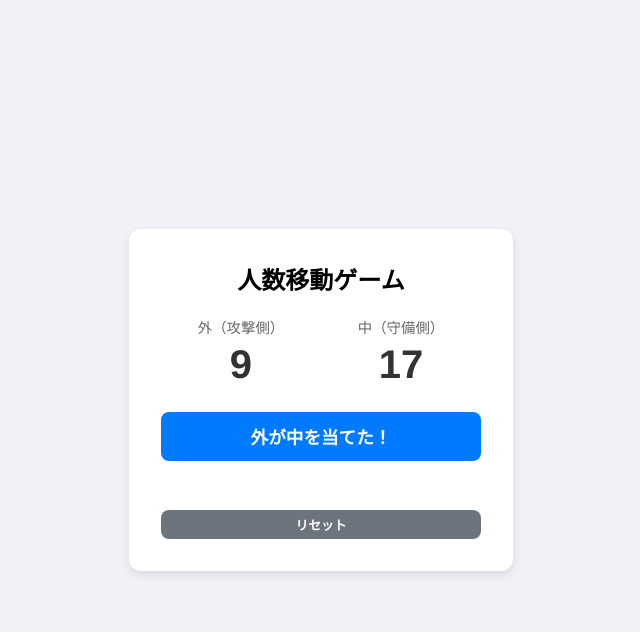
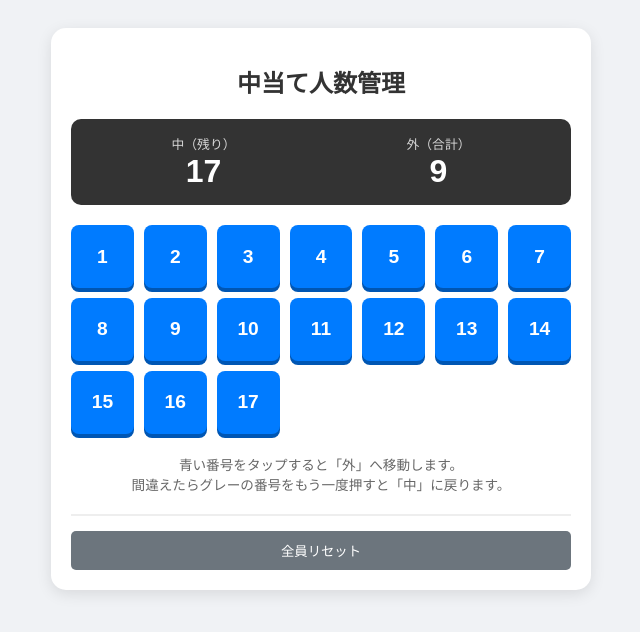
Before and after one commit to okada1202-1/Tokutenhyo1, a plain HTML site: page index.html in a window 1280 px wide. Shown: the whole page, without its empty margins (319-959 px from the left). Drawn offline with Linux system fonts and the light colour scheme.

Commit message:
Update index.html

```diff
--- a/index.html
+++ b/index.html
@@ -3,126 +3,104 @@
 <head>
     <meta charset="UTF-8">
     <meta name="viewport" content="width=device-width, initial-scale=1.0">
-    <title>人数移動シミュレーター</title>
+    <title>中当て人数管理ボード</title>
     <style>
-        /* CSS: 見た目の調整 */
-        body {
-            font-family: 'Helvetica Neue', Arial, sans-serif;
-            display: flex;
-            flex-direction: column;
-            align-items: center;
-            justify-content: center;
-            height: 100vh;
-            background-color: #f0f2f5;
-            margin: 0;
+        body { font-family: sans-serif; background: #f0f2f5; display: flex; flex-direction: column; align-items: center; padding: 20px; }
+        .container { background: white; padding: 20px; border-radius: 15px; box-shadow: 0 4px 15px rgba(0,0,0,0.1); width: 100%; max-width: 500px; }
+        h1 { text-align: center; color: #333; font-size: 1.5rem; margin-bottom: 20px; }
+
+        .score-board { display: flex; justify-content: space-around; margin-bottom: 20px; background: #333; color: white; padding: 15px; border-radius: 10px; }
+        .score-item { text-align: center; }
+        .score-num { font-size: 2rem; font-weight: bold; display: block; }
+        .score-label { font-size: 0.8rem; opacity: 0.8; }
+
+        .member-grid { display: grid; grid-template-columns: repeat(auto-fill, minmax(60px, 1fr)); gap: 10px; margin-bottom: 20px; }
+        .player {
+            aspect-ratio: 1; border: none; border-radius: 8px; font-weight: bold; cursor: pointer;
+            transition: all 0.2s; display: flex; align-items: center; justify-content: center; font-size: 1.2rem;
         }
-        .container {
-            background: white;
-            padding: 2rem;
-            border-radius: 12px;
-            box-shadow: 0 4px 10px rgba(0,0,0,0.1);
-            text-align: center;
-            width: 320px;
-        }
-        .stats {
-            display: flex;
-            justify-content: space-around;
-            margin-bottom: 25px;
-        }
-        .label {
-            font-size: 0.9rem;
-            color: #666;
-            display: block;
-            margin-bottom: 5px;
-        }
-        .count {
-            font-size: 2.5rem;
-            font-weight: bold;
-            color: #333;
-        }
-        button {
-            background-color: #007bff;
-            color: white;
-            border: none;
-            padding: 12px 20px;
-            border-radius: 8px;
-            cursor: pointer;
-            font-size: 1.1rem;
-            font-weight: bold;
-            transition: background 0.2s, transform 0.1s;
-            width: 100%;
-        }
-        button:hover { background-color: #0056b3; }
-        button:active { transform: scale(0.98); }
-        button:disabled { background-color: #ccc; cursor: not-allowed; }
-        .log {
-            margin-top: 20px;
-            font-size: 0.9rem;
-            color: #d9534f;
-            min-height: 1.2rem;
-        }
+        /* 中の人（生存） */
+        .player.inside { background: #007bff; color: white; box-shadow: 0 4px 0 #0056b3; }
+        .player.inside:active { transform: translateY(4px); box-shadow: none; }
+
+        /* 外の人（アウト） */
+        .player.outside { background: #e9ecef; color: #adb5bd; text-decoration: line-through; box-shadow: none; }
+
+        .controls { border-top: 2px solid #eee; pt: 15px; display: flex; gap: 10px; margin-top: 20px; padding-top: 15px; }
+        .btn-reset { flex: 1; padding: 10px; background: #6c757d; color: white; border: none; border-radius: 5px; cursor: pointer; }
+        .instruction { font-size: 0.85rem; color: #666; text-align: center; margin-top: 10px; }
     </style>
 </head>
 <body>
 
 <div class="container">
-    <h2 style="margin-top: 0;">人数移動ゲーム</h2>
-    <div class="stats">
-        <div>
-            <span class="label">外（攻撃側）</span>
-            <span id="outerCount" class="count">9</span>
+    <h1>中当て人数管理</h1>
+
+    <div class="score-board">
+        <div class="score-item">
+            <span class="score-label">中（残り）</span>
+            <span id="inCount" class="score-num">17</span>
         </div>
-        <div>
-            <span class="label">中（守備側）</span>
-            <span id="innerCount" class="count">17</span>
+        <div class="score-item">
+            <span class="score-label">外（合計）</span>
+            <span id="outCount" class="score-num">9</span>
         </div>
     </div>
 
-    <button id="hitBtn">外が中を当てた！</button>
+    <div id="memberGrid" class="member-grid">
+        <!-- JSでボタンを生成 -->
+    </div>
 
-    <div id="message" class="log"></div>
-    <button id="resetBtn" style="margin-top: 10px; background-color: #6c757d; font-size: 0.8rem; padding: 5px;">リセット</button>
+    <div class="instruction">
+        青い番号をタップすると「外」へ移動します。<br>
+        間違えたらグレーの番号をもう一度押すと「中」に戻ります。
+    </div>
+
+    <div class="controls">
+        <button class="btn-reset" onclick="resetGame()">全員リセット</button>
+    </div>
 </div>
 
 <script>
-    /* JavaScript: ロジックの実装 */
-    let outer = 9;
-    let inner = 17;
+    const INITIAL_OUT = 9;
+    const INITIAL_IN = 17;
 
-    const outerElem = document.getElementById('outerCount');
-    const innerElem = document.getElementById('innerCount');
-    const hitBtn = document.getElementById('hitBtn');
-    const resetBtn = document.getElementById('resetBtn');
-    const message = document.getElementById('message');
+    // 中にいる人の状態管理（17人分、trueなら中にいる）
+    let inPlayers = Array(INITIAL_IN).fill(true);
 
-    // 「当てた」ボタンの処理
-    hitBtn.addEventListener('click', () => {
-        if (inner > 0) {
-            inner--; // 中が減る
-            outer++; // 外が増える
-            updateDisplay();
+    function render() {
+        const grid = document.getElementById('memberGrid');
+        grid.innerHTML = '';
 
-            if (inner === 0) {
-                hitBtn.disabled = true;
-                message.textContent = "中が全滅しました！";
-            }
+        inPlayers.forEach((isInside, index) => {
+            const btn = document.createElement('button');
+            btn.className = `player ${isInside ? 'inside' : 'outside'}`;
+            btn.textContent = index + 1;
+            btn.onclick = () => togglePlayer(index);
+            grid.appendChild(btn);
+        });
+
+        // 人数集計
+        const currentIn = inPlayers.filter(p => p).length;
+        document.getElementById('inCount').textContent = currentIn;
+        document.getElementById('outCount').textContent = INITIAL_OUT + (INITIAL_IN - currentIn);
+    }
+
+    // 救済策：クリックするたびに中と外を切り替える
+    function togglePlayer(index) {
+        inPlayers[index] = !inPlayers[index];
+        render();
+    }
+
+    function resetGame() {
+        if (confirm('初期状態に戻しますか？')) {
+            inPlayers = Array(INITIAL_IN).fill(true);
+            render();
         }
-    });
+    }
 
-    // 「リセット」ボタンの処理
-    resetBtn.addEventListener('click', () => {
-        outer = 9;
-        inner = 17;
-        hitBtn.disabled = false;
-        message.textContent = "";
-        updateDisplay();
-    });
-
-    // 画面表示の更新
-    function updateDisplay() {
-        outerElem.textContent = outer;
-        innerElem.textContent = inner;
-    }
+    // 初回表示
+    render();
 </script>
 
 </body>
```
